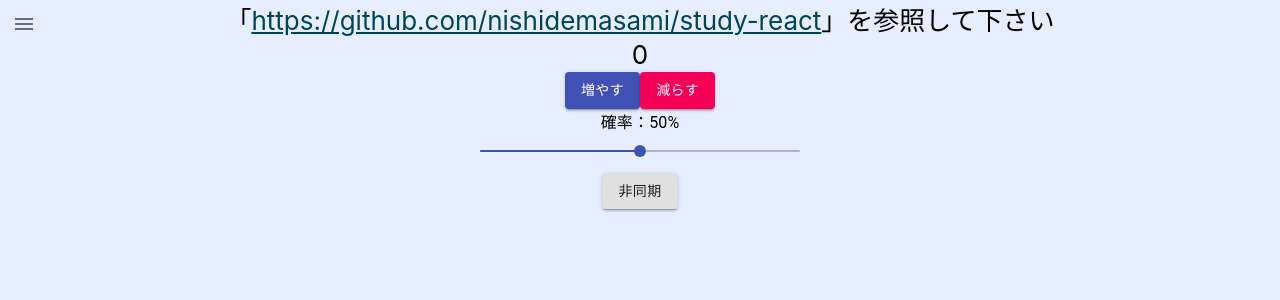
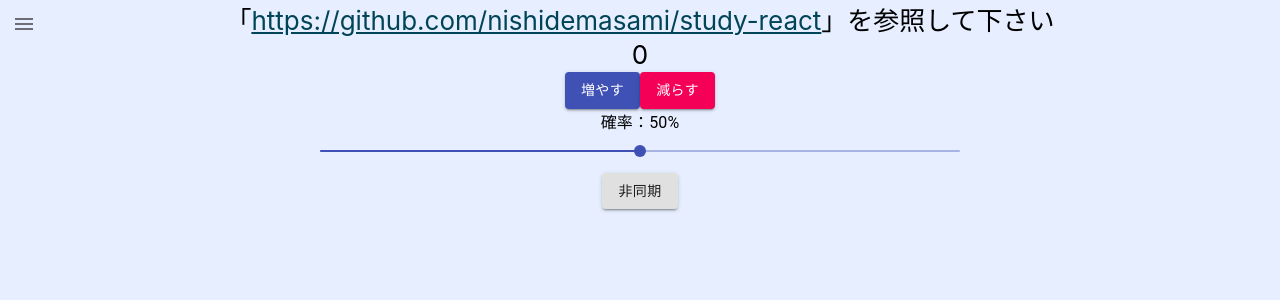
Before and after one commit to nishidemasami/study-react, a React (Create React App) app: page / in a window 1280 px wide. Shown: the top 300 px of the page. Built offline with nearby package versions, Linux system fonts and the light colour scheme.

Commit message:
fix カウントのスライドバーのデザインを修正

```diff
--- a/src/components/Count/Count.tsx
+++ b/src/components/Count/Count.tsx
@@ -13,7 +13,7 @@ import fetchLastCounter from "../../redux/thunk/fetchCounter";
 
 /** 良い幅のスライダー */
 const GoodWidthSlider = styled(Slider)`
-	max-width: 40vmin;
+	max-width: 50%;
 `;
 
 const Count: React.VFC = () => {
```
